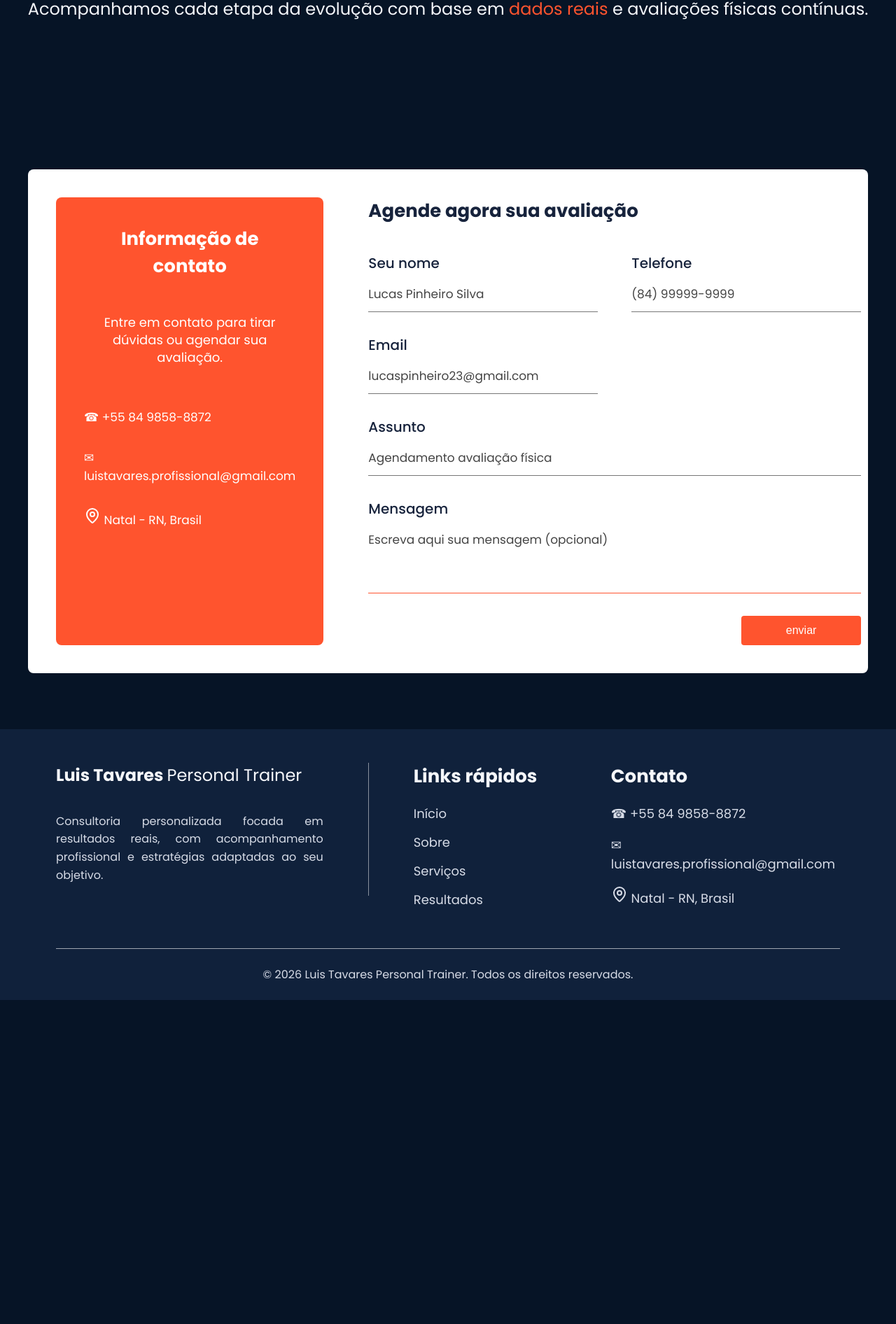
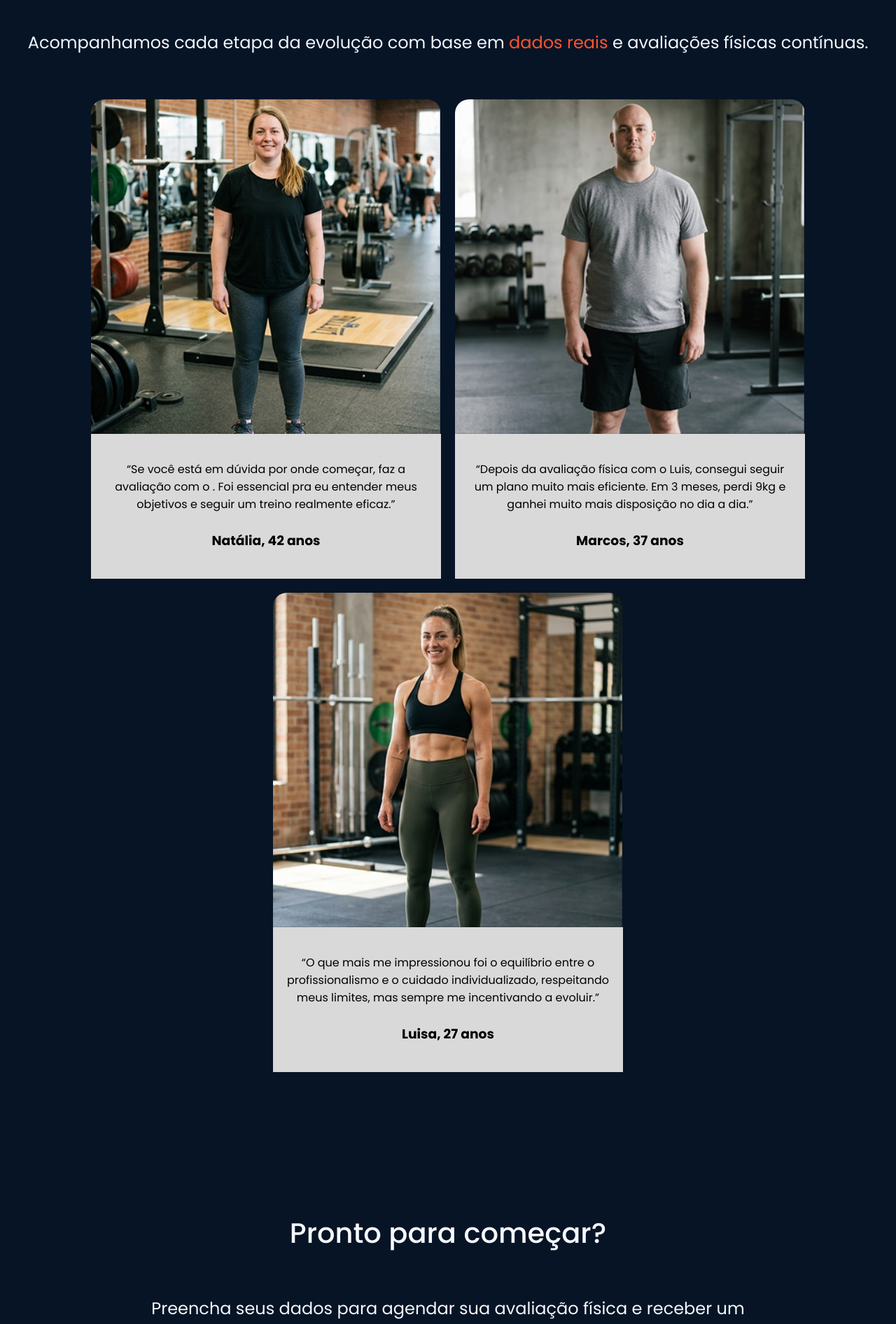
Before and after one commit to IanzZm/Projeto-Acad, a React (Vite) app: page / in a window 1280 px wide. Shown: the part 3553-5445 px from the top of the page at 70% size. Before the commit the page ends 4982 px from the top, so only its background shows below. Built offline with nearby package versions, Linux system fonts and the light colour scheme.

Commit message:
feat: adição dos cards e fix no css

```diff
--- a/src/components/ContactSection/index.jsx
+++ b/src/components/ContactSection/index.jsx
@@ -7,7 +7,19 @@ export function ContactSection() {
     alert("Mensagem enviada com sucesso! Em breve entraremos em contato.");
   }
   return (
+
+
     <section className={styles.contactSection}>
+
+      <div className={styles.contactHeader}>
+        <h1>Pronto para começar?</h1>
+        <p>
+          Preencha seus dados para agendar sua avaliação física e receber um <br></br>
+          direcionamento estratégico para alcançar seus objetivos.
+        </p>
+      </div>
+
+      <div className={styles.contactWrapper}>
       <div className={styles.contactInfo}>
         <h2>Informação de contato</h2>
 
@@ -94,6 +106,7 @@ export function ContactSection() {
 
         <button type="submit">enviar</button>
       </form>
+      </div>
     </section>
   );
 }
--- a/src/components/ContactSection/styles.module.css
+++ b/src/components/ContactSection/styles.module.css
@@ -1,13 +1,32 @@
 .contactSection {
-  max-width: 1200px;
-  margin: 80px auto;
-  background: #ffffff;
-  border-radius: 8px;
-  padding: 40px;
+  max-width: 100%;
+}
 
+.contactHeader {
+  text-align: center;
+  margin-bottom: 24px;
+  color: var(--color-text);
+ }
+
+.contactHeader h1 {
+  margin-top: 100px;
+  font-weight: 500;
+  font-size: 40px;
+}
+
+.contactHeader p {
+  font-size: 24px;
+  margin-top: 60px;
+}
+
+.contactWrapper {
   display: grid;
   grid-template-columns: 0.9fr 1.2fr;
   gap: 64px;
+  background: #ffffff;
+  padding: 40px;
+  border-radius: 8px;
+  margin: 100px;
 }
 
 .contactInfo {
@@ -125,4 +144,5 @@
 
 .form button:hover {
   background: var(--color-primary-hover);
+
 }
--- a/src/components/HeroSection/styles.module.css
+++ b/src/components/HeroSection/styles.module.css
@@ -108,5 +108,5 @@
 
 .secondaryButton:hover {
   transform: translateY(-1px);
-  background: #314b70;
+  background: #141e2c;
 }
--- a/src/components/RateSection/index.jsx
+++ b/src/components/RateSection/index.jsx
@@ -2,11 +2,12 @@ import styles from "./styles.module.css";
 import pessoa1 from "../../assets/pessoa1.png";
 import pessoa2 from "../../assets/pessoa2.png";
 import pessoa3 from "../../assets/pessoa3.png";
+import { ResultCard } from "../ResultCard";
 
 const results = [
   {
     image: pessoa1,
-    text: "“Se você está em dúvida por onde começar, faz a avaliação com o Marcos. Foi essencial pra eu entender meus objetivos e seguir um treino realmente eficaz.”",
+    text: "“Se você está em dúvida por onde começar, faz a avaliação com o . Foi essencial pra eu entender meus objetivos e seguir um treino realmente eficaz.”",
     name: "Natália, 42 anos",
   },
   {
@@ -30,8 +31,14 @@ export function RateSection() {
             <p className={styles.description}>Acompanhamos cada etapa da evolução com base em <span className={styles.highlight}>dados reais</span> e avaliações físicas contínuas.</p>
             </div>
             <div className={styles.cards}>
-
-
+              {results.map((item) => (
+              <ResultCard
+                key={item.name}
+                image={item.image}
+                text={item.text}
+                name={item.name}
+                />
+                ))}
             </div>
         </section>
     </main>
--- a/src/components/RateSection/styles.module.css
+++ b/src/components/RateSection/styles.module.css
@@ -1,18 +1,3 @@
-.rateSection h1 {
-  font-size: 40px;
-  font-weight: 500;
-  margin-bottom: 1rem;
-  color: var(--color-text);
-  text-align: center;
-}
-
-.rateSection p {
-  text-align: center;
-  font-size: 24px;
-  color: var(--color-text);
-  margin-bottom: 2rem;
-}
-
 .rateSection {
     display: flex;
     flex-direction: column;
@@ -21,6 +6,29 @@
     background-color: var(--background-color);
 }
 
+.rateSection h1 {
+  font-size: 40px;
+  font-weight: 500;
+  margin-bottom: 4rem;
+  color: var(--color-text);
+  text-align: center;
+}
+
+.rateSection p.description {
+  text-align: center;
+  font-size: 24px;
+  color: var(--color-text);
+  margin-bottom: 4rem;
+}
+
 .rateSection span {
     color: var(--color-primary);
 }
+
+.rateSection .cards {
+    display: flex;
+    gap: 20px;
+    flex-wrap: wrap;
+    justify-content: center;
+
+}
--- a/src/components/ResultCard/index.jsx
+++ b/src/components/ResultCard/index.jsx
@@ -4,8 +4,10 @@ export function ResultCard({ image, text, name }) {
   return (
     <article className={styles.card}>
       <img src={image} alt={name} className={styles.cardImage} />
-      <p className={styles.cardText}>{text}</p>
-      <h3 className={styles.cardName}>{name}</h3>
+      <div className={styles.cardContent}>
+        <p className={styles.cardText}>{text}</p>
+        <h3 className={styles.cardName}>{name}</h3>
+      </div>
     </article>
   );
 }
--- a/src/components/ResultCard/styles.module.css
+++ b/src/components/ResultCard/styles.module.css
@@ -0,0 +1,27 @@
+.card {
+  border-radius: 20px;
+}
+
+.cardContent {
+  padding: 18px 16px 40px;
+  text-align: center;
+  max-width: 500px;
+  background-color: #D9D9D9;
+
+
+}
+
+.cardImage {
+  border-radius: 20px 20px 0 0;
+  width: 100%;
+  height: auto;
+  object-fit: cover;
+  display: block;
+
+}
+
+.cardText {
+  font-size: 16px;
+  color: var(--color-black);
+  margin: 20px 0px 25px 0px;
+}
--- a/src/components/ServiceCard/index.jsx
+++ b/src/components/ServiceCard/index.jsx
@@ -3,7 +3,6 @@ export function ServiceCard({ image, title, description, linkText }) {
   return (
     <article className={styles.card}>
       <img src={image} alt={title} className={styles.cardImage} />
-
       <div className={styles.cardContent}>
         <h3 className={styles.cardTitle}>{title}</h3>
         <p className={styles.cardDescription}>{description}</p>
--- a/src/styles/theme.css
+++ b/src/styles/theme.css
@@ -5,4 +5,5 @@
   --color-primary-hover: #e84924;
   --color-text: #f5f7fb;
   --color-muted: #d7dce7;
+  --color-black: #000000;
 }
```
